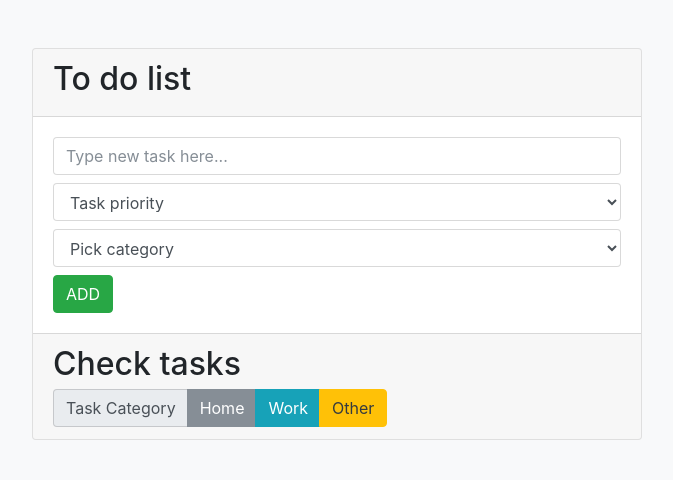
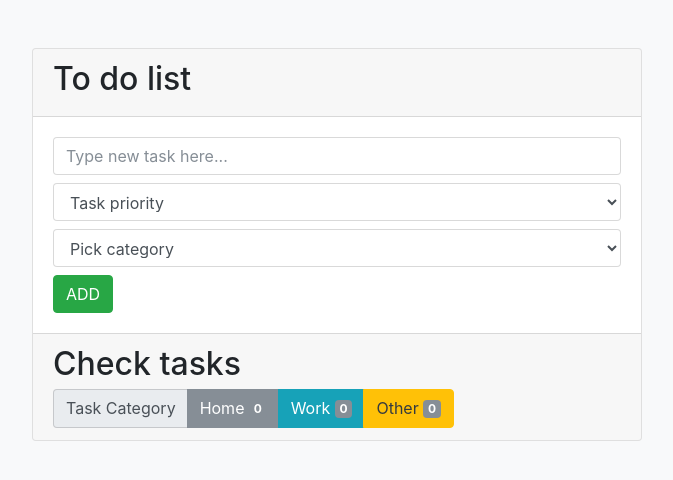
Before and after one commit to adamklepacz/to_do, a plain HTML site: page index.html in a window 1280 px wide. Shown: the whole page, without its empty margins (303-976 px from the left). Drawn offline with nearby package versions, Linux system fonts and the light colour scheme.

Commit message:
update
added task counters

```diff
--- a/app.js
+++ b/app.js
@@ -23,6 +23,8 @@ document.addEventListener('click', handleTaskDelete, true);
 
 //hide taskArea element at the very beginning
 document.getElementById('taskArea').style.display = "none";
+
+fetchTaskCount();
 
 //unique id for task
 function makeId() {
@@ -160,8 +162,7 @@ function saveTask(e) {
 		return;
 	}
 	creationTaskForm.reset();
-
-
+	fetchTaskCount();
 }
 
 //fetch list using itemKeyCategory form localstorage
@@ -324,6 +325,7 @@ function	deleteTask(clickedTask, clickedButton) {
 	}
 	cleanLocalStorage(taskCategory);
 	fetchList(taskCategory);
+	fetchTaskCount();
 	}, 500);
 }
 
@@ -340,7 +342,28 @@ function avoidSpacedString() {
 	let taskTitle = document.getElementById('taskTitle').value;
 
 	if (!taskTitle.replace(/\s/g, '').length) {
+		alert('Empty spaces? Nope.');
     return false;
 	}
 	return true;
 }
+
+function fetchTaskCount() {
+	//count home tasks
+	let homeTaskArr = JSON.parse(localStorage.getItem('homeTasks')) || [],
+			workTaskArr = JSON.parse(localStorage.getItem('workTasks')) || [],
+			otherTasksArr = JSON.parse(localStorage.getItem('otherTasks')) || [],
+
+			homeTaskCount = homeTaskArr.length,
+			workTaskCount = workTaskArr.length,
+			otherTaskCount = otherTasksArr.length;
+
+	//fetch badges
+	let homeTaskCounter = document.getElementById('homeTaskCounter'),
+			workTaskCounter = document.getElementById('workTaskCounter'),
+			otherTaskCounter = document.getElementById('otherTaskCounter');
+
+	homeTaskCounter.innerHTML = homeTaskCount;
+	workTaskCounter.innerHTML = workTaskCount;
+	otherTaskCounter.innerHTML = otherTaskCount;
+}
--- a/index.html
+++ b/index.html
@@ -19,7 +19,7 @@
 					</div>
 					<div class="card-body">
 						<form id="creationTaskForm">
-							<input id="taskTitle" class="form-control mb-2" type="text" placeholder="Type new task here...">
+							<input id="taskTitle" class="form-control mb-2" type="text" placeholder="Type new task here..." required>
 							<select id="taskPriority" class="form-control mb-2" name="Priority" required>
 								<option value="">Task priority</option>
 								<option value="High">High</option>
@@ -42,13 +42,13 @@
 									<p style="margin-bottom: 0" class="">Task Category</p>
 								</span>
 								<span class="input-group-btn">
-									<button id="showHomeTasks" class="btn btn-secondary">Home</button>
+									<button id="showHomeTasks" class="btn btn-secondary">Home&nbsp;<span id="homeTaskCounter" class="badge badge-secondary"></span></button>
 								</span>
 								<span class="input-group-btn">
-									<button id="showWorkTasks" class="btn btn-info">Work</button>
+									<button id="showWorkTasks" class="btn btn-info">Work&nbsp;<span id="workTaskCounter" class="badge badge-secondary"></span></button>
 								</span>
 								<span class="input-group-btn">
-									<button id="showOtherTasks" class="btn btn-warning text-dark">Other</button>
+									<button id="showOtherTasks" class="btn btn-warning text-dark">Other&nbsp;<span id="otherTaskCounter" class="badge badge-secondary"></span></button>
 								</span>
 							</div>
 					</div>
```
